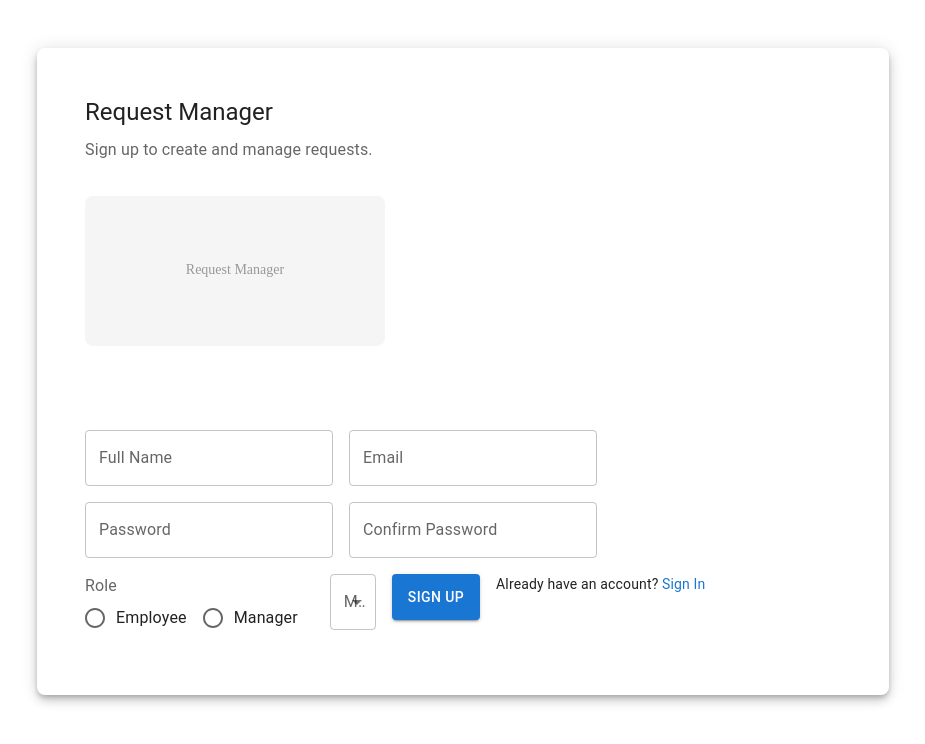
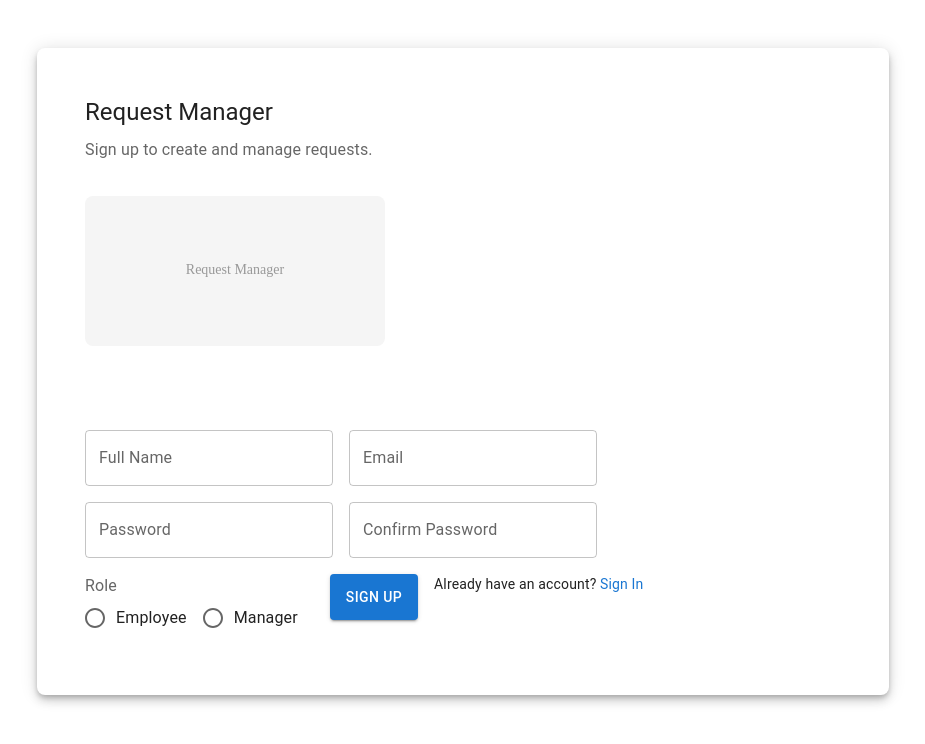
Before and after one commit to Abishek5656/Task-Management, a React app in the folder frontend/: page /signup in a window 1280 px wide. Shown: the top 744 px of the page, without its empty margins (177-1102 px from the left). Built offline with nearby package versions, Linux system fonts and the light colour scheme; the HTML template or start-up script is replaced by a standard one.

Commit message:
modification in signup page

```diff
--- a/frontend/src/pages/auth/SignUpPage.jsx
+++ b/frontend/src/pages/auth/SignUpPage.jsx
@@ -686,6 +686,9 @@ export default function SignUpPage() {
     { id: 1, name: "Priya R" },
     { id: 2, name: "Rahul S" },
     { id: 3, name: "Asha K" },
+
+    { name: "one",  id: 7216 },
+    { name: "one2", id: 8440 },
   ];
 
   const handleChange = (field) => (e) => {
@@ -845,7 +848,7 @@ export default function SignUpPage() {
                   </Grid>
 
                   {/* Manager Dropdown */}
-                  {values.role === 0 && (
+                  {values.role === 1 && (
                     <Grid item xs={12}>
                       <FormControl fullWidth>
                         <InputLabel id="manager">Manager (optional)</InputLabel>
```
